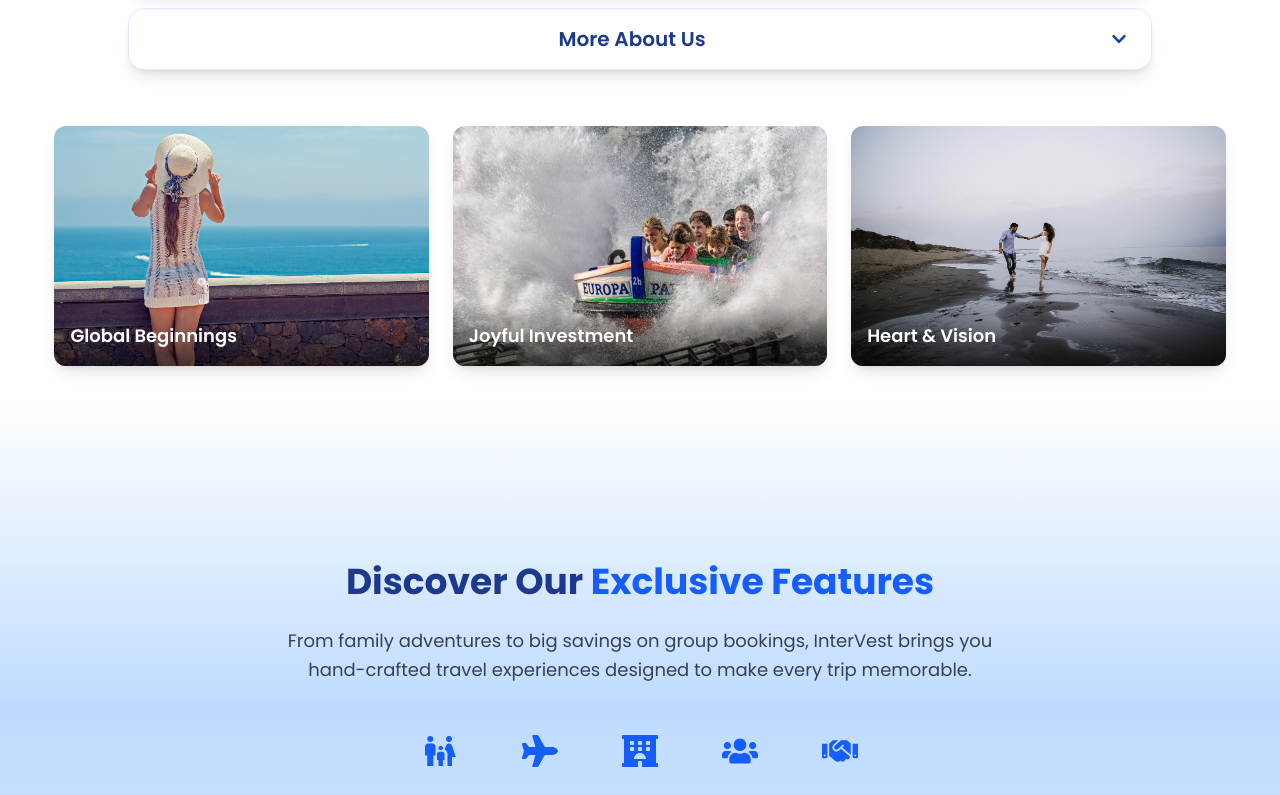
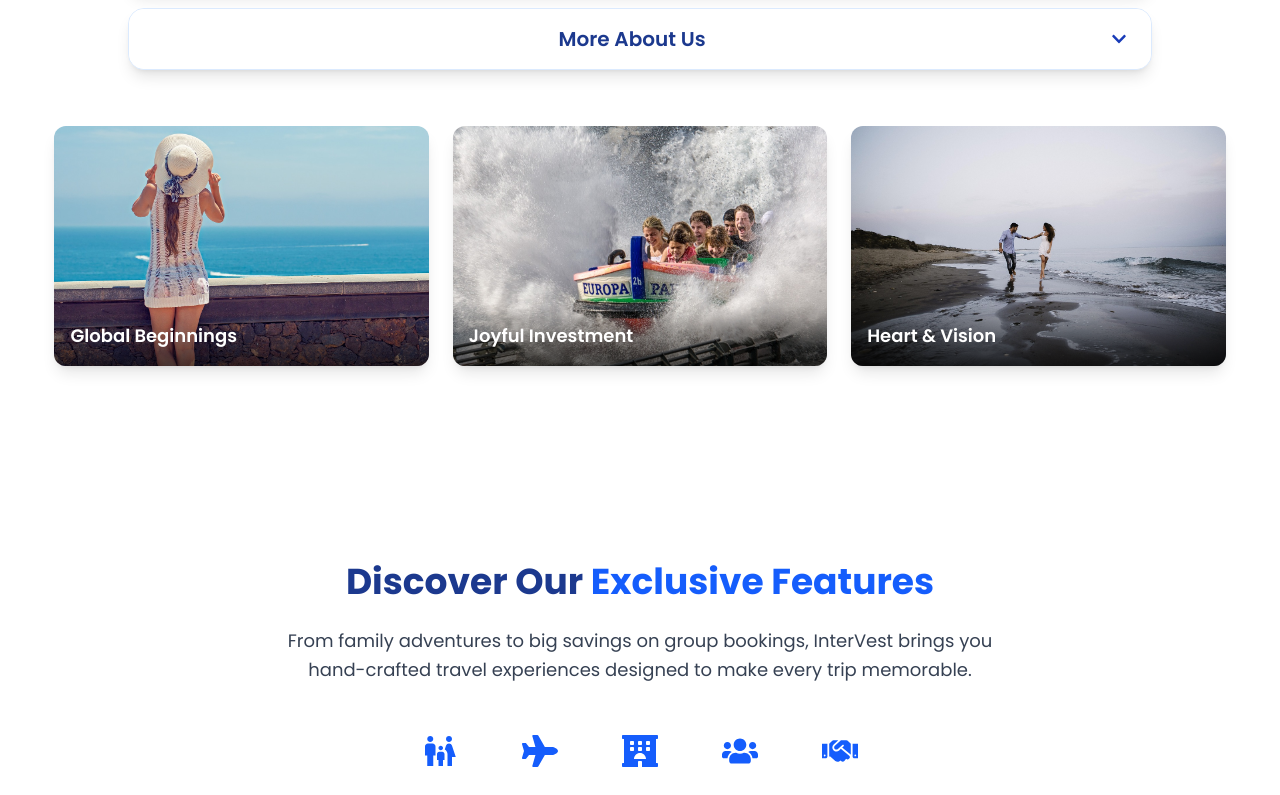
Before and after one commit to nicholasoneill97/InterVest, a Next.js app: page /about in a window 1280 px wide. Shown: the part 300-1095 px from the top of the page. Built offline with nearby package versions, Linux system fonts and the light colour scheme.

Commit message:
Update page.jsx

```diff
--- a/src/app/about/page.jsx
+++ b/src/app/about/page.jsx
@@ -47,7 +47,7 @@ export default function AboutSection() {
   const [showTerms3, setShowTerms3] = useState(false);
 
   return (
-    <div className="w-full mx-auto p-0">
+    <div className="w-full mx-auto p-0 bg-white">
       <NavBar />
       <div className="text-3xl sm:text-4xl md:text-5xl mt-10 md:mt-18 font-bold mb-8 text-center text-blue-900 w-full px-2">
         About <span className="text-blue-600">Inter</span>Vest
@@ -63,7 +63,7 @@ export default function AboutSection() {
           >
             <button
               onClick={() => toggle(index)}
-              className="w-full flex justify-between items-center px-4 sm:px-6 py-4 bg-white/70 backdrop-blur-md hover:bg-white/90 transition-colors duration-300"
+              className="w-full flex justify-between items-center px-4 sm:px-6 py-4 bg-white backdrop-blur-md hover:bg-white/90 transition-colors duration-300"
             >
               <span className="text-lg sm:text-xl font-semibold mx-auto text-blue-900">
                 {item.title}
@@ -126,7 +126,7 @@ export default function AboutSection() {
       </div>
 
       {/* ===================== FEATURES INTRO ===================== */}
-      <section className="relative w-full px-6 sm:px-20 md:px-40 py-20 sm:py-30 md:py-40 bg-gradient-to-b from-white via-blue-200 to-blue-100 text-center overflow-hidden">
+      <section className="relative w-full px-6 sm:px-20 md:px-40 py-20 sm:py-30 md:py-40 bg-white text-center overflow-hidden">
         <div className="max-w-3xl mx-auto px-2 sm:px-6">
           <h2 className="text-2xl sm:text-3xl md:text-4xl font-bold text-blue-900 mb-6">
             Discover Our <span className="text-blue-600">Exclusive Features</span>
```
